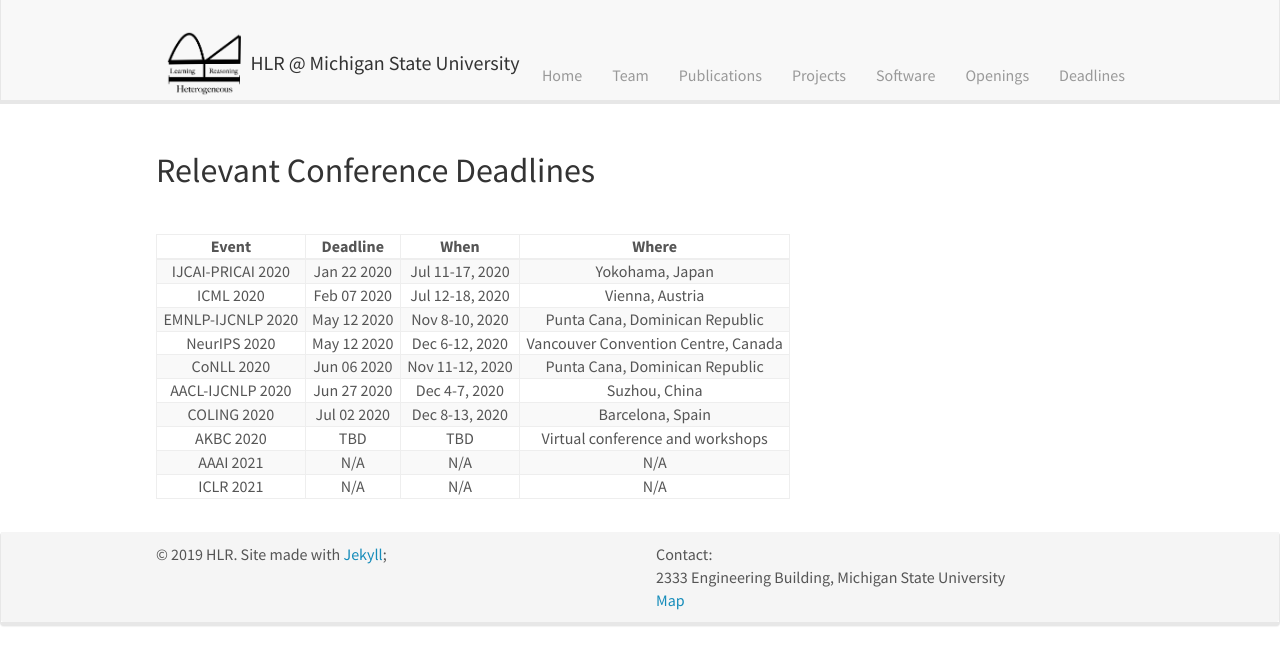
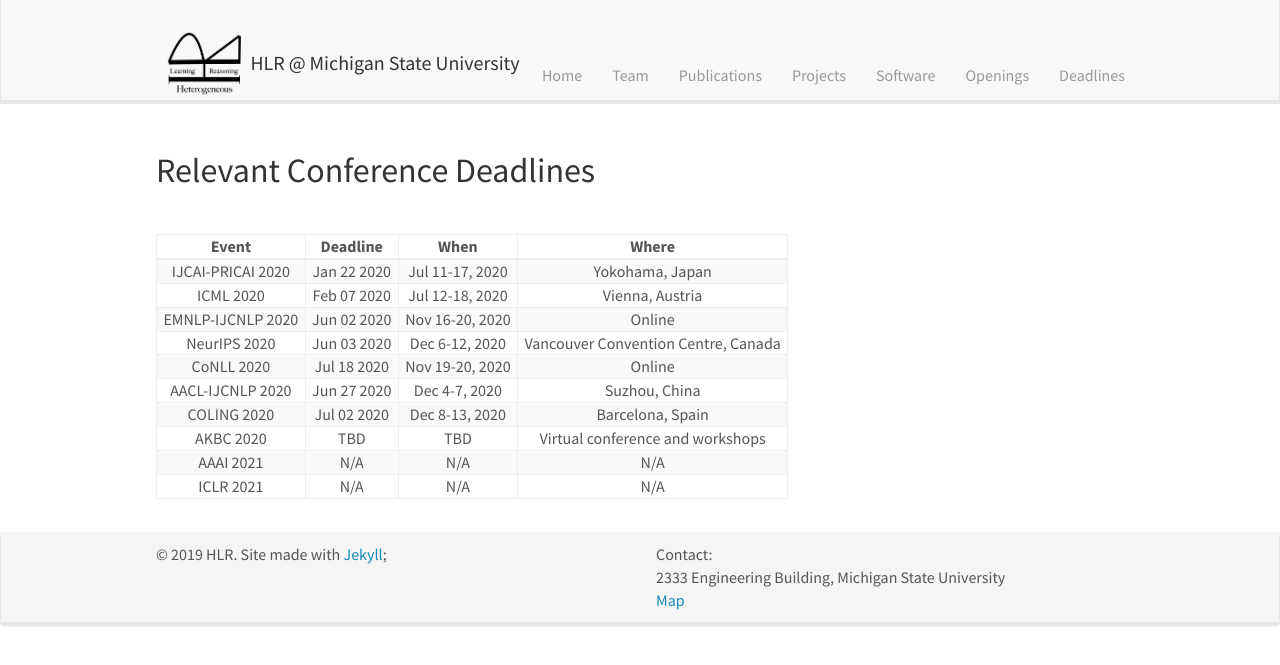
Before and after one commit to HLR/HLR.github.io, a Jekyll site: the page built from _pages/deadlines.md, in a window 1280 px wide. Shown: the top 665 px of the page. Built offline with Jekyll 4.4.1, drawn with Linux system fonts in a browser that asks for light colours; nearby versions of some CDN libraries.

Commit message:
Update deadlines.md

```diff
--- a/_pages/deadlines.md
+++ b/_pages/deadlines.md
@@ -16,9 +16,9 @@ permalink: /deadlines/
 |:-:|:-:|:-:|:-:|
 | &nbsp; IJCAI-PRICAI 2020 &nbsp; | &nbsp; Jan 22 2020  &nbsp; | &nbsp;  Jul 11-17, 2020 &nbsp; | &nbsp; Yokohama, Japan &nbsp; |
 | &nbsp; ICML 2020  &nbsp; | &nbsp;  Feb 07 2020   &nbsp; | &nbsp; Jul 12-18, 2020  &nbsp; | &nbsp;  Vienna, Austria &nbsp; |
-| &nbsp; EMNLP-IJCNLP 2020  &nbsp; | &nbsp; May 12 2020   &nbsp; | &nbsp;  Nov 8-10, 2020   &nbsp; | &nbsp;   Punta Cana, Dominican Republic &nbsp; |
-| &nbsp; NeurIPS 2020  &nbsp; | &nbsp;   May 12 2020   &nbsp; | &nbsp; Dec 6-12, 2020   &nbsp; | &nbsp;  Vancouver Convention Centre, Canada &nbsp; |
-| &nbsp; CoNLL 2020  &nbsp; | &nbsp;  Jun 06  2020   &nbsp; | &nbsp; Nov 11-12, 2020   &nbsp; | &nbsp;  Punta Cana, Dominican Republic  &nbsp; |
+| &nbsp; EMNLP-IJCNLP 2020  &nbsp; | &nbsp; Jun 02 2020   &nbsp; | &nbsp;  Nov 16-20, 2020   &nbsp; | &nbsp;   Online &nbsp; |
+| &nbsp; NeurIPS 2020  &nbsp; | &nbsp;   Jun 03 2020   &nbsp; | &nbsp; Dec 6-12, 2020   &nbsp; | &nbsp;  Vancouver Convention Centre, Canada &nbsp; |
+| &nbsp; CoNLL 2020  &nbsp; | &nbsp;  Jul 18  2020   &nbsp; | &nbsp; Nov 19-20, 2020   &nbsp; | &nbsp;  Online  &nbsp; |
 | &nbsp; AACL-IJCNLP 2020  &nbsp; | &nbsp;  Jun 27 2020   &nbsp; | &nbsp;  Dec 4-7, 2020   &nbsp; | &nbsp;   Suzhou, China &nbsp; |
 | &nbsp; COLING 2020  &nbsp; | &nbsp;   Jul 02 2020   &nbsp; | &nbsp; Dec 8-13, 2020   &nbsp; | &nbsp;  Barcelona, Spain &nbsp; |
 | &nbsp; AKBC 2020  &nbsp; | &nbsp;   TBD   &nbsp; | &nbsp; TBD   &nbsp; | &nbsp;  Virtual conference and workshops &nbsp; |
```
